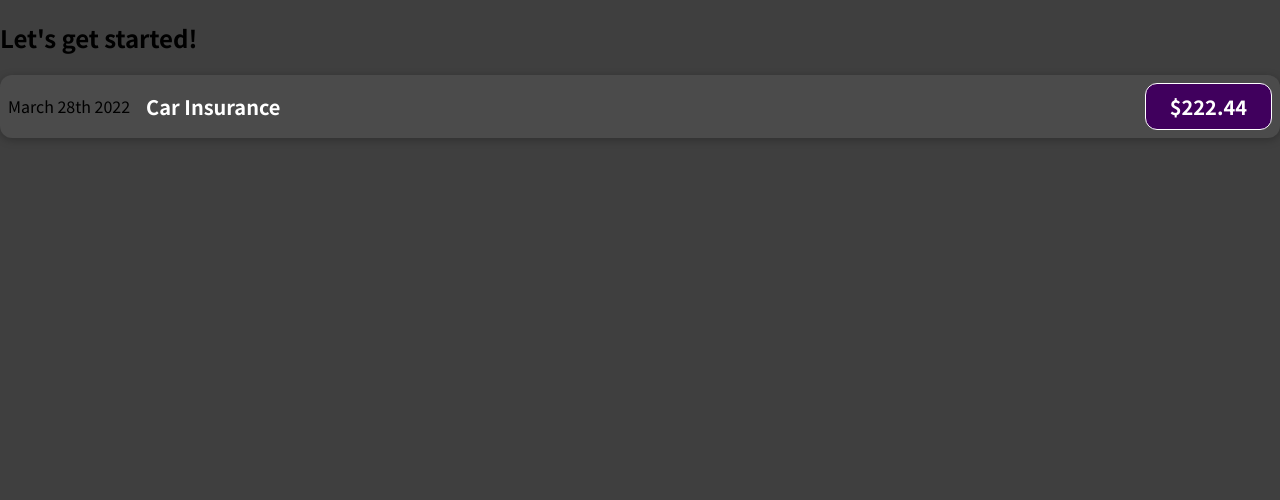
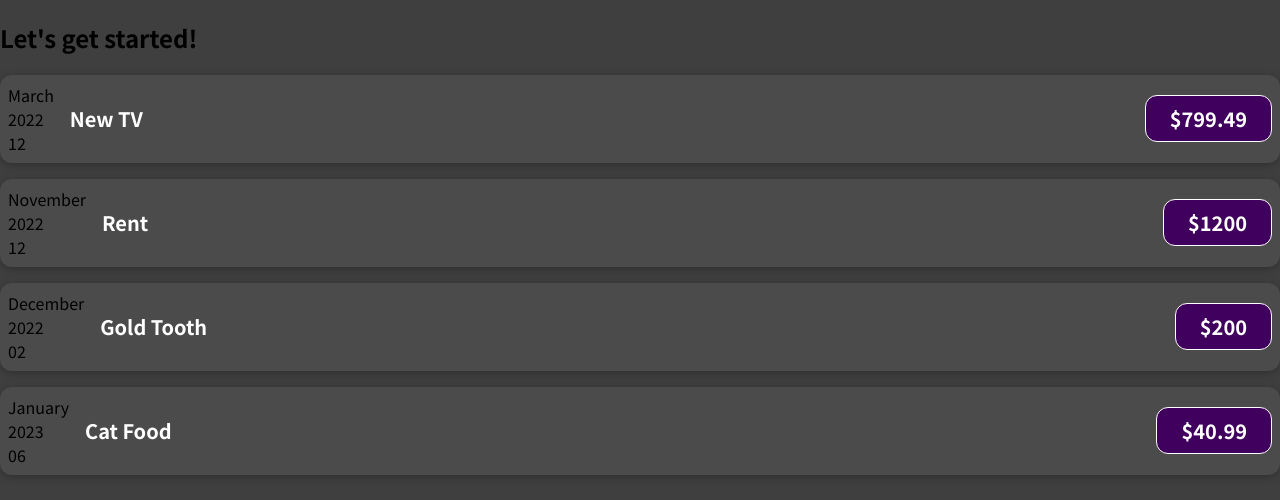
Before and after one commit to naekit/expense-tracker-react-basic, a JavaScript app: page / in a window 1280 px wide. Shown: the top 500 px of the page. Built offline with nearby package versions, Linux system fonts and the light colour scheme.

Commit message:
expense item with props

```diff
--- a/src/App.js
+++ b/src/App.js
@@ -1,12 +1,53 @@
-import ExpenseItem from "./components/ExpenseItem";
+import ExpenseItem from "./components/ExpenseItem"
 
 function App() {
-  return (
-    <div>
-      <h2>Let's get started!</h2>
-      <ExpenseItem/>
-    </div>
-  );
+	const expenses = [
+		{
+			id: "e2",
+			title: "New TV",
+			amount: 799.49,
+			date: new Date(2022, 2, 12),
+		},
+		{ id: "e3", title: "Rent", amount: 1200, date: new Date(2022, 10, 12) },
+		{
+			id: "e4",
+			title: "Gold Tooth",
+			amount: 200,
+			date: new Date(2022, 11, 2),
+		},
+		{
+			id: "e5",
+			title: "Cat Food",
+			amount: 40.99,
+			date: new Date(2023, 0, 6),
+		},
+	]
+
+	return (
+		<div>
+			<h2>Let's get started!</h2>
+			<ExpenseItem
+				title={expenses[0].title}
+				amount={expenses[0].amount}
+				date={expenses[0].date}
+			/>
+			<ExpenseItem
+				title={expenses[1].title}
+				amount={expenses[1].amount}
+				date={expenses[1].date}
+			/>
+			<ExpenseItem
+				title={expenses[2].title}
+				amount={expenses[2].amount}
+				date={expenses[2].date}
+			/>
+			<ExpenseItem
+				title={expenses[3].title}
+				amount={expenses[3].amount}
+				date={expenses[3].date}
+			/>
+		</div>
+	)
 }
 
-export default App;
+export default App
--- a/src/components/ExpenseItem.js
+++ b/src/components/ExpenseItem.js
@@ -1,12 +1,20 @@
 import "./ExpenseItem.css"
 
-export default function ExpenseItem() {
+export default function ExpenseItem({ title, amount, date }) {
+	const month = date.toLocaleString("en-US", { month: "long" })
+	const day = date.toLocaleString("en-US", { day: "2-digit" })
+	const year = date.getFullYear()
+
 	return (
 		<div className="expense-item">
-			<div>March 28th 2022</div>
+			<div>
+				<div>{month}</div>
+				<div>{year}</div>
+				<div>{day}</div>
+			</div>
 			<div className="expense-item__description">
-				<h2>Car Insurance</h2>
-				<div className="expense-item__price">$222.44</div>
+				<h2>{title}</h2>
+				<div className="expense-item__price">${amount}</div>
 			</div>
 		</div>
 	)
```
Also changed, not shown: 1 other file (tests, documents, lock files or other folders).
